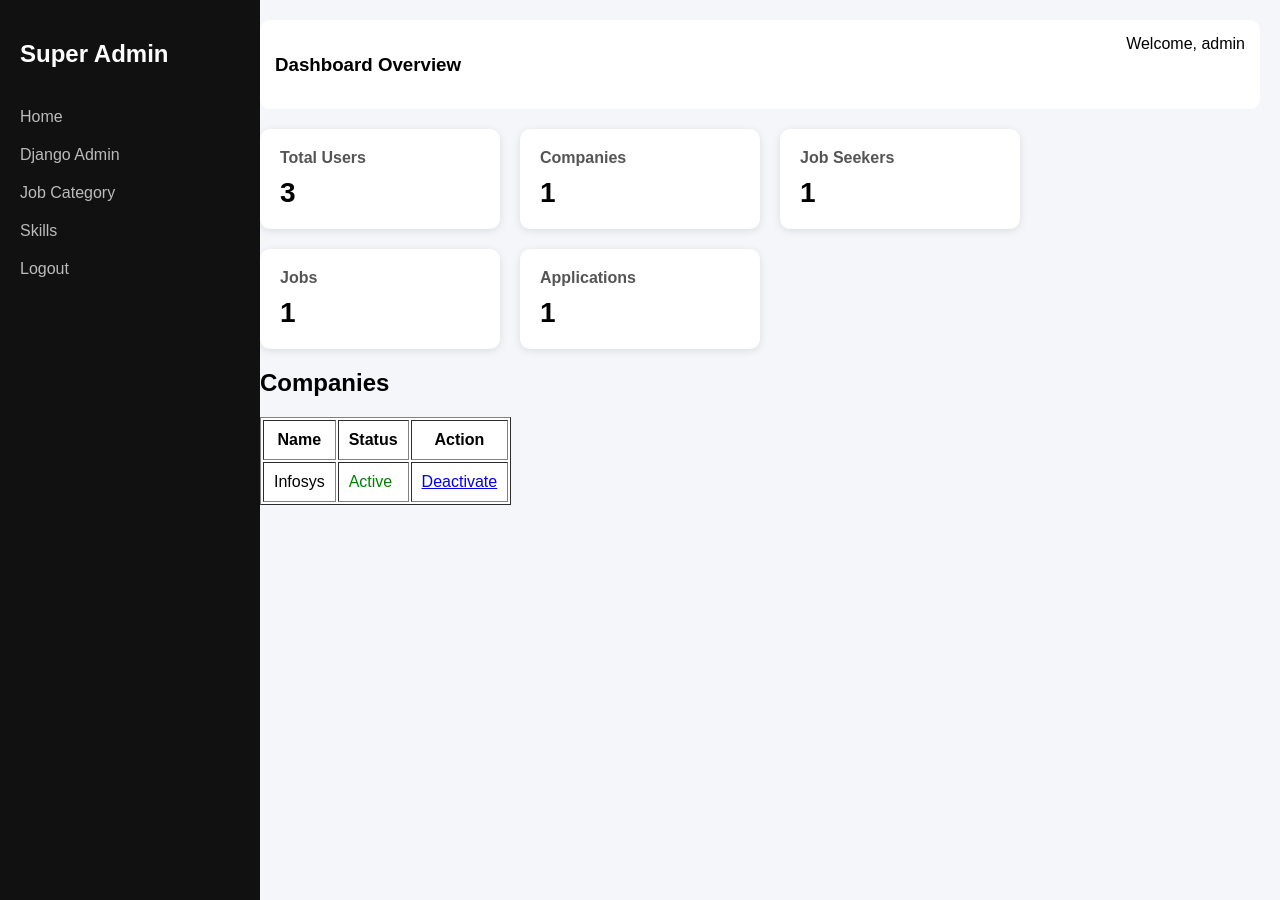
After one commit to divya1234/aijobportal, a Django app: page /superadmin_dashboard/ in a window 1280 px wide. The commit adds this page. Run offline with Django 5.2, Linux system fonts and the light colour scheme; a user stored in the database is signed in; data comes from the database, SQL or seed files in the repository; both versions use the stored data as it was after the commit.

Commit message:
Describe your changes

```diff
--- a/accounts/urls.py
+++ b/accounts/urls.py
@@ -8,6 +8,7 @@ urlpatterns = [
     path('logout/', views.user_logout, name='logout'),
     path('change-password/', views.change_password, name='change_password'),
     path('', views.home, name='home'),
+    path('superadmin_dashboard/', views.superadmin_dashboard, name='superadmin_dashboard'),
     path(
         'password-reset/',
         auth_views.PasswordResetView.as_view(
@@ -39,6 +40,5 @@ urlpatterns = [
         ),
         name='password_reset_complete'
     ),
-
-    # path('edit_profile/', views.edit_profile, name='edit_profile'),
+    path('toggle_company/<int:company_id>/', views.toggle_company_status, name='toggle_company'),
 ]
--- a/accounts/views.py
+++ b/accounts/views.py
@@ -12,24 +12,23 @@ from django.contrib.auth import get_user_model
 from django.contrib.auth.forms import PasswordChangeForm
 from django.contrib.auth import update_session_auth_hash
 from aijobportal.decorators import company_required,jobseeker_required
+from django.shortcuts import get_object_or_404
+
 User = get_user_model()
 def user_login(request):
     if request.method == "POST":
         email = request.POST.get("email")
         password = request.POST.get("password")
 
-        user = authenticate(
-            request,
-            username=email,
-            password=password
-        )
+        user = authenticate(request, username=email, password=password)
 
         if user is None:
-            messages.error(request, "Invalid email or password")
+            messages.error(request, "Invalid username or password")
             return render(request, "accounts/login.html")
 
         login(request, user)
-
+        if user is not None and user.is_superuser:
+            return redirect('/superadmin_dashboard')
         if user.user_type == "company":
             company = Company.objects.get(user=user)
             request.session['company_id'] = company.id
@@ -97,6 +96,7 @@ def home(request):
     applied_jobs = []
     featured_jobs = Job.objects.filter(
         is_featured=True,
+        company__is_verified=True,
         featured_until__gte=timezone.now().date()
     ).order_by('-id')[:6]
     if request.user.is_authenticated:
@@ -153,3 +153,30 @@ def change_password(request):
     return render(request, 'accounts/change_password.html', {
         'form': form
     })
+
+@login_required
+def superadmin_dashboard(request):
+    if not request.user.is_superuser:
+        return redirect('/login')
+
+    companies = Company.objects.all()
+    context = {
+        "users_count": User.objects.count(),
+        "jobs_count": Job.objects.count(),
+        "applications_count": JobApplication.objects.count(),
+        "companies_count": Company.objects.count(),
+        "jobseekers_count": JobSeeker.objects.count(),
+        "companies":companies,
+    }
+    return render(request, "accounts/superadmin_dashboard.html", context)
+@login_required
+def toggle_company_status(request, company_id):
+    if not request.user.is_superuser:
+        return redirect('/login')
+
+    company = get_object_or_404(Company, id=company_id)
+
+    company.is_verified = not company.is_verified
+    company.save()
+
+    return redirect('/superadmin_dashboard/')
--- a/employer/views.py
+++ b/employer/views.py
@@ -15,7 +15,8 @@ def company_register(request):
     industries  = Industry.objects.all()
     if request.method == 'POST':
         company_name = request.POST.get('company_name')
-        industry = request.POST.get('industry')
+        industry_id = request.POST.get("industry")
+        industry = Industry.objects.get(id=industry_id)
         website = request.POST.get('website')
         facebook_url = request.POST.get('facebook_url')
         linkedin_url = request.POST.get('linkedin_url')
--- a/job/urls.py
+++ b/job/urls.py
@@ -23,5 +23,8 @@ urlpatterns = [
     path('application/<int:application_id>/',views.application_detail,name='application_detail'),
     path('my_applications/', views.my_applications, name='my_applications'),
     path('featured_jobs/', views.featured_jobs, name='featured_jobs'),
-
+    path('skill_list/', views.skill_list, name='skill_list'),
+    path('/jobs/delete_skill/<int:skill_id>/', views.delete_skill, name='delete_skill'),
+    path('categories/', views.category_list, name='category_list'),
+    path('categories/delete_category/<int:category_id>/', views.delete_category, name='delete_category'),
 ]
--- a/templates/accounts/company_dashboard.html
+++ b/templates/accounts/company_dashboard.html
@@ -170,5 +170,6 @@
     </div>
 
 </div>
+
 </div>
 {% endblock %}
--- a/templates/accounts/login.html
+++ b/templates/accounts/login.html
@@ -67,10 +67,10 @@
                 {% endif %}
 
                 <div class="input-group">
-                    <label>Email Address</label>
-                    <input type="email"
+                    <label>Username</label>
+                    <input type="text"
                            name="email"
-                           placeholder="Enter email"
+                           placeholder="Enter Username"
                            required>
                 </div>
 
--- /dev/null
+++ b/templates/accounts/superadmin_dashboard.html
@@ -0,0 +1,161 @@
+<!DOCTYPE html>
+<html>
+<head>
+    <title>Super Admin Dashboard</title>
+    <style>
+        body {
+            font-family: Arial;
+            background: #f4f6f9;
+            margin: 0;
+        }
+
+        .sidebar {
+            width: 220px;
+            height: 100vh;
+            background: #111;
+            color: white;
+            position: fixed;
+            padding: 20px;
+        }
+
+        .sidebar h2 {
+            color: #fff;
+            margin-bottom: 30px;
+        }
+
+        .sidebar a {
+            display: block;
+            color: #bbb;
+            padding: 10px 0;
+            text-decoration: none;
+        }
+
+        .sidebar a:hover {
+            color: white;
+        }
+
+        .main {
+            margin-left: 240px;
+            padding: 20px;
+        }
+
+        .cards {
+            display: flex;
+            gap: 20px;
+            flex-wrap: wrap;
+        }
+
+        .card {
+            background: white;
+            padding: 20px;
+            border-radius: 10px;
+            width: 200px;
+            box-shadow: 0 2px 8px rgba(0,0,0,0.1);
+        }
+
+        .card h3 {
+            margin: 0;
+            font-size: 16px;
+            color: #555;
+        }
+
+        .card p {
+            font-size: 28px;
+            margin: 10px 0 0;
+            font-weight: bold;
+        }
+
+        .topbar {
+            background: white;
+            padding: 15px;
+            margin-bottom: 20px;
+            border-radius: 10px;
+            display: flex;
+            justify-content: space-between;
+        }
+    </style>
+</head>
+
+<body>
+
+<div class="sidebar">
+    <h2>Super Admin</h2>
+    <a href="/">Home</a>
+    <a href="/admin/">Django Admin</a>
+    <a href="/jobs/categories/">Job Category</a>
+    <a href="/jobs/skill_list/">Skills</a>
+    <a href="/logout/">Logout</a>
+</div>
+
+<div class="main">
+
+    <div class="topbar">
+        <h3>Dashboard Overview</h3>
+        <span>Welcome, {{ request.user.username }}</span>
+    </div>
+
+    <div class="cards">
+
+        <div class="card">
+            <h3>Total Users</h3>
+            <p>{{ users_count }}</p>
+        </div>
+
+        <div class="card">
+            <h3>Companies</h3>
+            <p>{{ companies_count }}</p>
+        </div>
+
+        <div class="card">
+            <h3>Job Seekers</h3>
+            <p>{{ jobseekers_count }}</p>
+        </div>
+
+        <div class="card">
+            <h3>Jobs</h3>
+            <p>{{ jobs_count }}</p>
+        </div>
+
+        <div class="card">
+            <h3>Applications</h3>
+            <p>{{ applications_count }}</p>
+        </div>
+
+    </div>
+<h2>Companies</h2>
+
+<table border="1" cellpadding="10" style="background:white;">
+    <tr>
+        <th>Name</th>
+        <th>Status</th>
+        <th>Action</th>
+    </tr>
+
+    {% for company in companies %}
+    <tr>
+        <td>{{ company.company_name }}</td>
+
+        <td>
+            {% if company.is_verified == 1 %}
+                <span style="color:green;">Active</span>
+            {% else %}
+                <span style="color:red;">Inactive</span>
+            {% endif %}
+        </td>
+
+        <td>
+            {% if company.id %}
+    <a href="{% url 'toggle_company' company.id %}">
+        {% if company.is_verified == 1 %}Deactivate{% else %}Activate{% endif %}
+    </a>
+{% else %}
+    <span style="color:red;">Invalid Company</span>
+{% endif %}
+        </td>
+    </tr>
+    {% endfor %}
+</table>
+</div>
+
+</body>
+</html>
```
Also changed, not shown: job/views.py (+58 -9 lines), templates/accounts/superadmin_login.html (added, +36 -0 lines), templates/base.html (+17 -1 lines), templates/job/categories.html (added, +51 -0 lines), templates/job/skills.html (added, +62 -0 lines), db.sqlite3, uploads/company_logos/inf_AZxcL2d.png (added), 1 other file.
